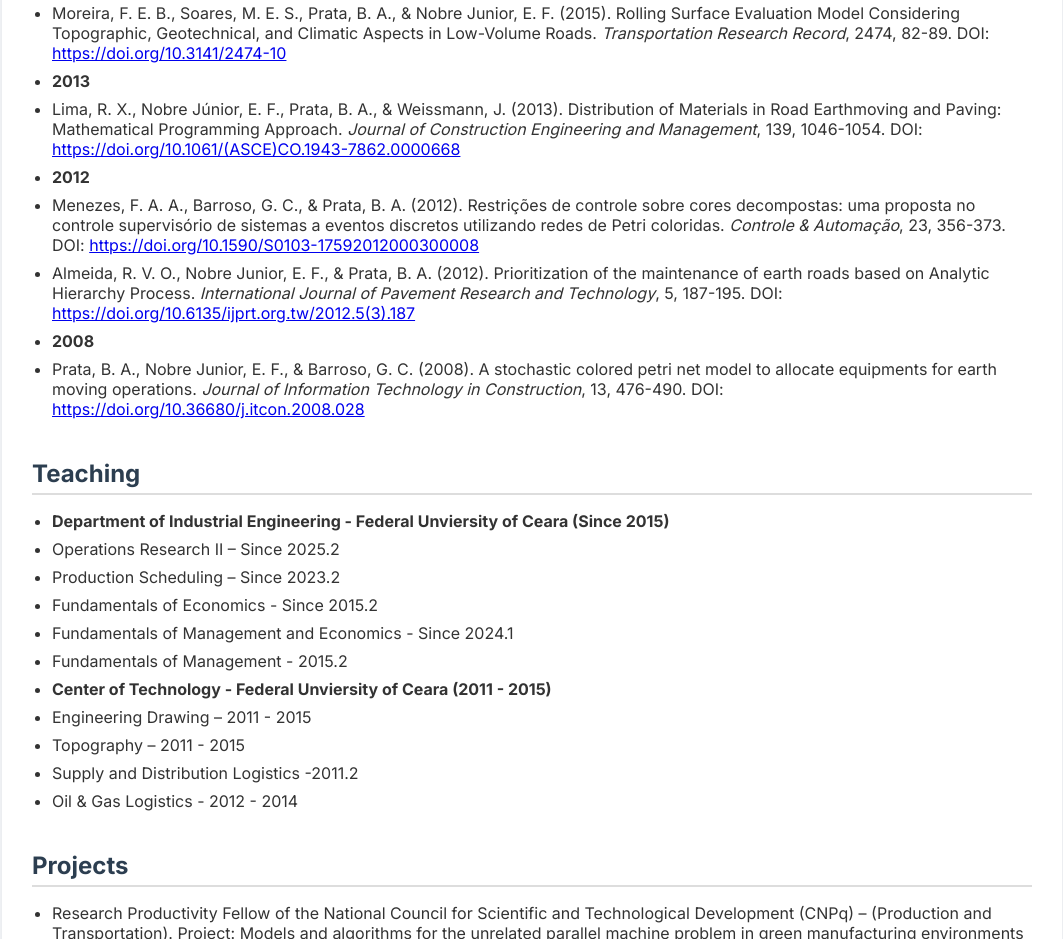
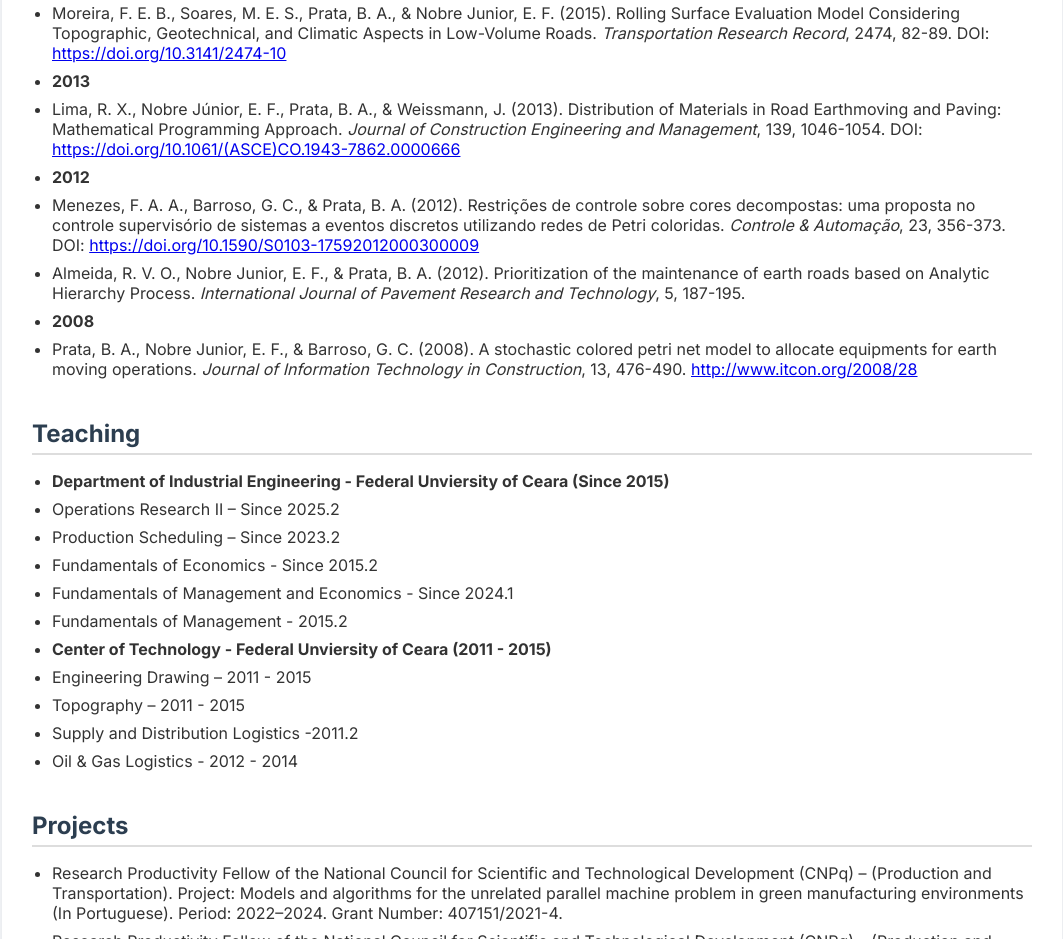
Before and after one commit to brunodeathayde/brunodeathayde.github.io, a plain HTML site: page index.html in a window 1280 px wide. Shown: the part 4069-5008 px from the top of the page, without its empty margins (108-1171 px from the left). Drawn offline with Linux system fonts and the light colour scheme.

Commit message:
index.html

```diff
--- a/index.html
+++ b/index.html
@@ -314,23 +314,27 @@
     <li><strong>2013</strong></li>
 
     <li>
-    Lima, R. X., Nobre Júnior, E. F., Prata, B. A., & Weissmann, J. (2013). Distribution of Materials in Road Earthmoving and Paving: Mathematical Programming Approach. <em>Journal of Construction Engineering and Management</em>, 139, 1046-1054. DOI: <a href="https://doi.org/10.1061/(ASCE)CO.1943-7862.0000668" target="_blank">https://doi.org/10.1061/(ASCE)CO.1943-7862.0000668</a>
+    Lima, R. X., Nobre Júnior, E. F., Prata, B. A., & Weissmann, J. (2013). Distribution of Materials in Road Earthmoving and Paving: Mathematical Programming Approach. <em>Journal of Construction Engineering and Management</em>, 139,
+        1046-1054. DOI: <a href="https://doi.org/10.1061/(ASCE)CO.1943-7862.0000666" target="_blank">https://doi.org/10.1061/(ASCE)CO.1943-7862.0000666</a>
    </li>
 
     <li><strong>2012</strong></li>
 
     <li>
-        Menezes, F. A. A., Barroso, G. C., & Prata, B. A. (2012). Restrições de controle sobre cores decompostas: uma proposta no controle supervisório de sistemas a eventos discretos utilizando redes de Petri coloridas. <em>Controle & Automação</em>, 23, 356-373. DOI: <a href="https://doi.org/10.1590/S0103-17592012000300008" target="_blank">https://doi.org/10.1590/S0103-17592012000300008</a>
+        Menezes, F. A. A., Barroso, G. C., & Prata, B. A. (2012). Restrições de controle sobre cores decompostas: uma proposta no controle supervisório de sistemas a eventos discretos utilizando redes de Petri coloridas.
+        <em>Controle & Automação</em>, 23, 356-373. DOI: <a href="https://doi.org/10.1590/S0103-17592012000300009" target="_blank">https://doi.org/10.1590/S0103-17592012000300009</a>
     </li>
 
     <li>
-        Almeida, R. V. O., Nobre Junior, E. F., & Prata, B. A. (2012). Prioritization of the maintenance of earth roads based on Analytic Hierarchy Process. <em>International Journal of Pavement Research and Technology</em>, 5, 187-195. DOI: <a href="https://doi.org/10.6135/ijprt.org.tw/2012.5(3).187" target="_blank">https://doi.org/10.6135/ijprt.org.tw/2012.5(3).187</a>
+        Almeida, R. V. O., Nobre Junior, E. F., & Prata, B. A. (2012). Prioritization of the maintenance of earth roads based on Analytic Hierarchy Process. <em>International Journal of Pavement Research and Technology</em>,
+        5, 187-195.
     </li>
 
     <li><strong>2008</strong></li>
 
     <li>
-        Prata, B. A., Nobre Junior, E. F., & Barroso, G. C. (2008). A stochastic colored petri net model to allocate equipments for earth moving operations. <em>Journal of Information Technology in Construction</em>, 13, 476-490. DOI: <a href="https://doi.org/10.36680/j.itcon.2008.028" target="_blank">https://doi.org/10.36680/j.itcon.2008.028</a>
+        Prata, B. A., Nobre Junior, E. F., & Barroso, G. C. (2008). A stochastic colored petri net model to allocate equipments for earth moving operations. <em>Journal of Information Technology in Construction</em>,
+        13, 476-490. <a href="http://www.itcon.org/2008/28" target="_blank">http://www.itcon.org/2008/28</a>
     </li>
 
 
```
